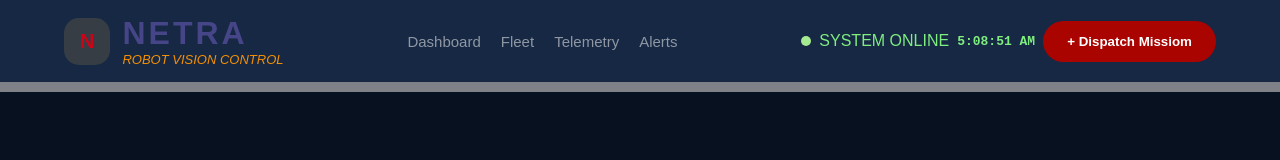
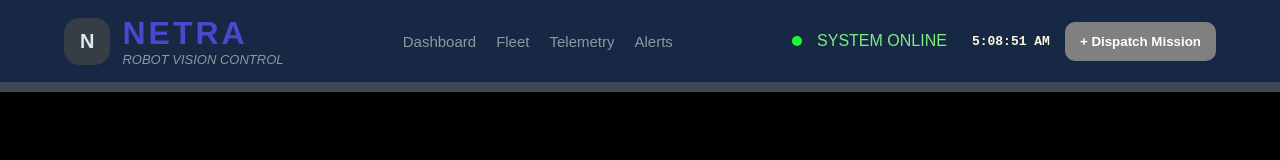
Before and after one commit to balajigoud2511-ai/NETRA, a plain HTML site: page index.html in a window 1280 px wide. Drawn offline with Linux system fonts and the light colour scheme.

Commit message:
version-2

```diff
--- a/index.html
+++ b/index.html
@@ -29,7 +29,7 @@
     <span class="online-dot"></span>
     <span>SYSTEM ONLINE</span>
     <strong id="clock">--:--:--:</strong>
-    <button id="dispatch-open">+ Dispatch Missiom</button>
+    <button id="dispatch-open">+ Dispatch Mission</button>
 
 </div>
 
--- a/style.css
+++ b/style.css
@@ -4,8 +4,8 @@
     padding: 0;
 }
 body{
-    background: #08111f;
-    color: #cf0317;
+    background: #000000;
+    color: #dce8f2;
     font-family: Arial, Helvetica, sans-serif;
     min-height: 100vh;
 }
@@ -17,7 +17,7 @@ body{
     justify-content: space-between;
     gap: 20px;
     padding: 15px 5%;
-    border-bottom:10px solid #888a8eea ;
+    border-bottom:10px solid #3e4958 ;
 }
 .brand{
     display: flex;
@@ -32,12 +32,12 @@ body{
     border-radius:15px;
 }
 .brand h1{
-    color: rgb(69, 69, 135);
+    color: rgb(73, 73, 205);
     letter-spacing: 3px;
 
 }
 .brand p{
-    color: #f49003;
+    color: #8f97a3;
     font-size: 13px;
     font-style: italic;
 }
@@ -60,35 +60,33 @@ nav a:hover{
 .header-right{
     display: flex;
     align-items: center;
-    gap: 8px;
+    gap: 15px;
     color: rgb(127, 237, 127);
 }
 
 .online-dot{
     width: 10px;
     height: 10px;
-    background-color: #a5e990;
+    background-color: #1bfb35;
     border-radius: 50%;
 }
 
-
-#clock {
-    color:#fefefe
+#clock{
+    color: cornsilk;
     margin-left: 10px;
     font-family: monospace;
 }
 
 button{
-    background-color: #aa0401;
-    color: white;
+    background: grey;
+    color: #ffffff;
     border: 0;
-    padding: 13px 24px;
+    padding: 12px 15px;
     font-weight: bold;
-    border-radius: 30px;
+    border-radius: 10px;
     cursor: pointer;
-
 }
 
-button:hover {
-    background: darkgreen;
+button:hover{
+    background: rgb(26, 73, 192);
 }
```
